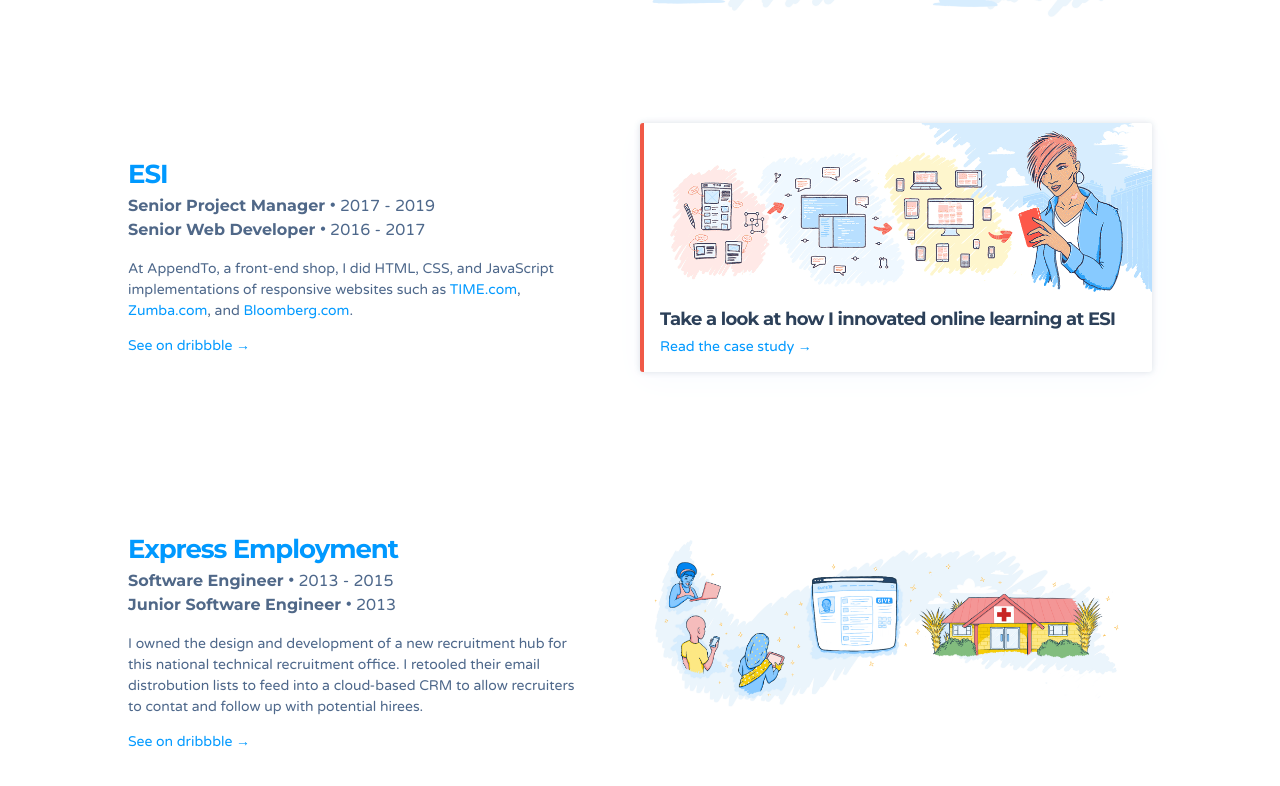
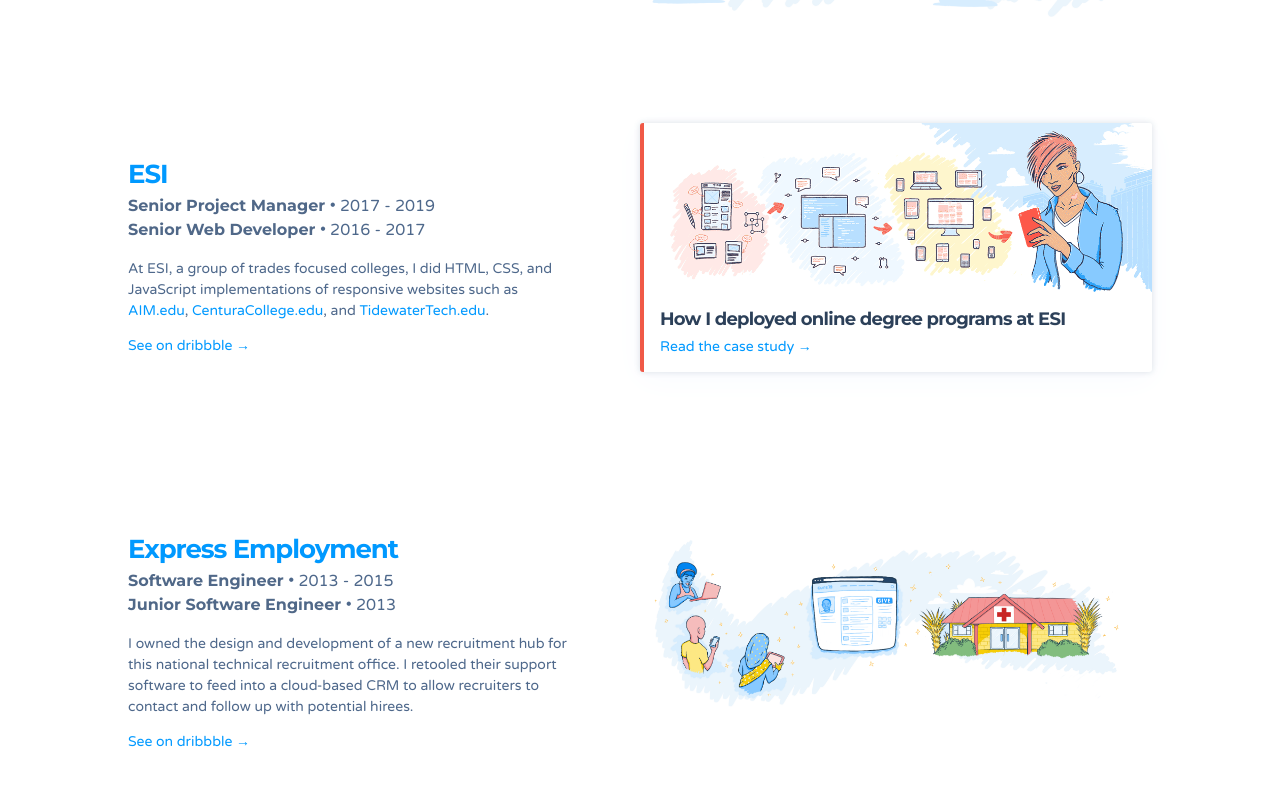
Before and after one commit to zenifold/max_page, a Jekyll site: the page built from index.html, in a window 1280 px wide and 900 px high, scrolled down 2314 px. Shown: the top 786 px of the window. Built offline with Jekyll 4.4.1, drawn with Linux system fonts in a browser that asks for light colours; some web fonts are replaced.

Commit message:
Update employers.yaml

```diff
--- a/_data/employers.yaml
+++ b/_data/employers.yaml
@@ -32,11 +32,11 @@
   role_2: Senior Web Developer
   timeframe_2: 2016 - 2017
   summary: |
-    At AppendTo, a front-end shop, I did HTML, CSS, and JavaScript implementations of responsive websites such as <a href="http://time.com/">TIME.com</a>, <a href="https://www.zumba.com/en-US">Zumba.com</a>, and <a href="http://www.bloomberg.com/">Bloomberg.com</a>.
+    At ESI, a group of trades focused colleges, I did HTML, CSS, and JavaScript implementations of responsive websites such as <a href="https://aviationmaintenance.edu">AIM.edu</a>, <a href="https://centuracollege.edu">CenturaCollege.edu</a>, and <a href="http://tidewatertech.edu">TidewaterTech.edu</a>.
   dribbble: https://dribbble.com/jag/projects/555349-AppendTo-work
   articles_layout: l_1_up
   articles_list:
-    - title: Take a look at how I innovated online learning at ESI
+    - title: How I deployed online degree programs at ESI
       summary: Working with the TIME.com web team, Doug Neiner and I implemented a complete responsive redesign of TIME.com to help make content more accessible to readers across devices. Read about some of the challenges and opportunities we discovered in implementing responsive design.
       url: /case-studies/appendto/implementing-the-responsive-redesign-of-time-com/
       image: /img/case-studies/case-study-time-responsive-redesign-thumbnail.png
@@ -48,7 +48,7 @@
   role_2: Junior Software Engineer
   timeframe_2: 2013
   summary: |
-    I owned the design and development of a new recruitment hub for this national technical recruitment office. I retooled their email distrobution lists to feed into a cloud-based CRM to allow recruiters to contat and follow up with potential hirees.
+    I owned the design and development of a new recruitment hub for this national technical recruitment office. I retooled their support software to feed into a cloud-based CRM to allow recruiters to contact and follow up with potential hirees.
   dribbble: https://dribbble.com/jag/projects/560305-CURE-International-work
   has_case_studies: false
   image: /img/case-studies/case-study-curekids-banner.png
```
